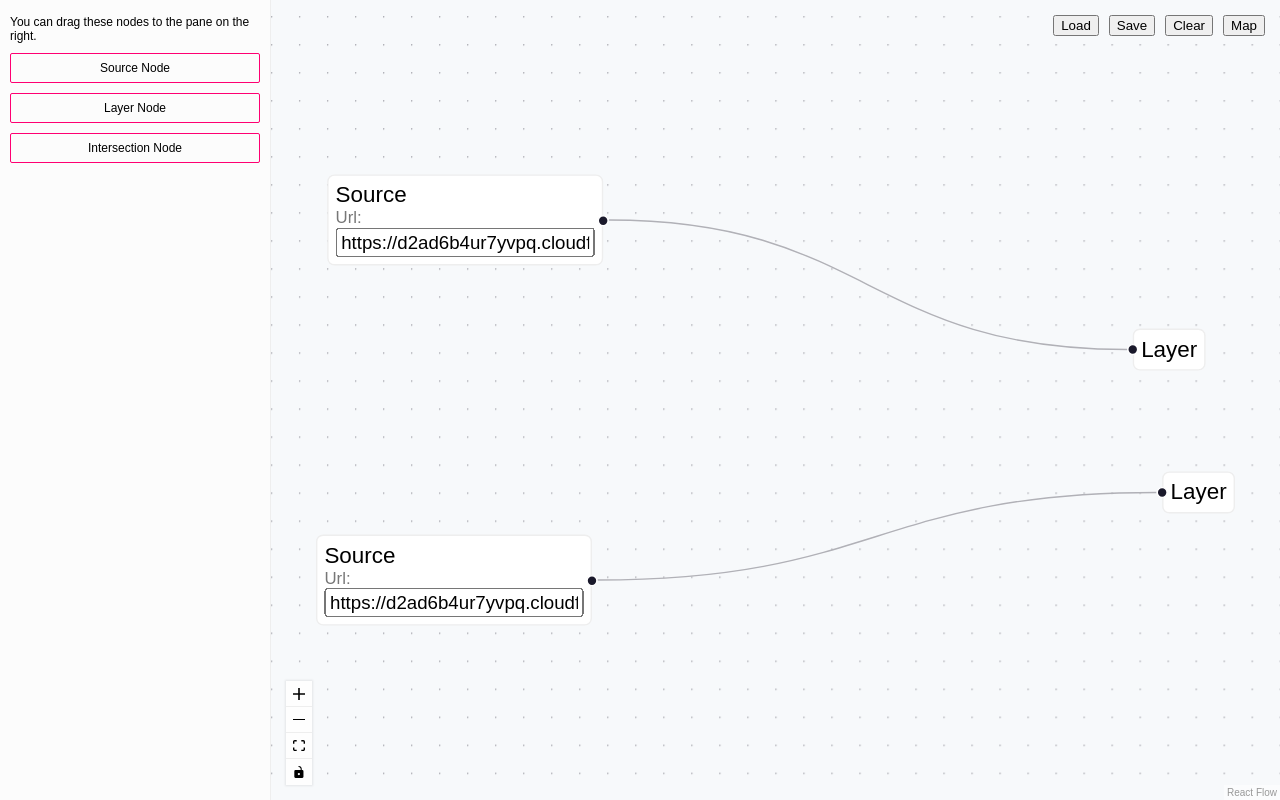
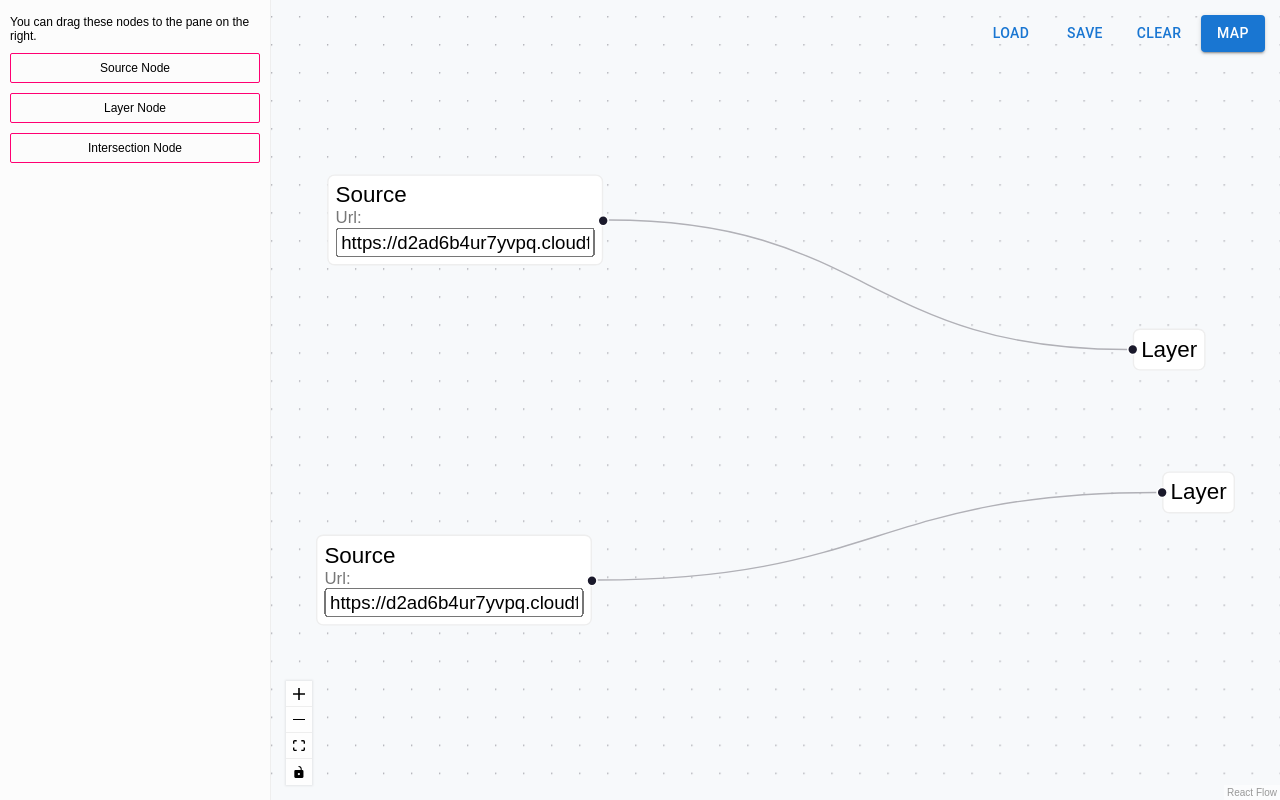
Before and after one commit to dcmdestello/carto-assignment, a React (Vite) app: page / in a window 1280 px wide. Built offline with nearby package versions, Linux system fonts and the light colour scheme.

Commit message:
Added MaterialUIv5 package. Simple switch to MUI Buttons in Toolbars.

```diff
--- a/package.json
+++ b/package.json
@@ -11,6 +11,9 @@
     "preview": "vite preview"
   },
   "dependencies": {
+    "@emotion/react": "^11.14.0",
+    "@emotion/styled": "^11.14.0",
+    "@mui/material": "^5.17.1",
     "@turf/turf": "^7.2.0",
     "@xyflow/react": "^12.5.1",
     "deck.gl": "^9.1.8",
--- a/src/DiagramView/DiagramToolbar/DiagramToolbar.tsx
+++ b/src/DiagramView/DiagramToolbar/DiagramToolbar.tsx
@@ -1,6 +1,7 @@
 import { useCallback } from "react";
 import { useReactFlow } from "@xyflow/react";
 import type { ViewMode } from "../../App";
+import { Button } from "@mui/material";
 
 interface DiagramToolbarProps {
   setViewMode: (mode: ViewMode) => void;
@@ -44,34 +45,35 @@ export const DiagramToolbar = ({ setViewMode }: DiagramToolbarProps) => {
 
   return (
     <div style={{ display: "flex", gap: "10px" }}>
-      <button
+      <Button
         onClick={() => {
           handleLoad();
         }}
       >
         Load
-      </button>
-      <button
+      </Button>
+      <Button
         onClick={() => {
           handleSave();
         }}
       >
         Save
-      </button>
-      <button
+      </Button>
+      <Button
         onClick={() => {
           handleClear();
         }}
       >
         Clear
-      </button>
-      <button
+      </Button>
+      <Button
         onClick={() => {
           setViewMode("map");
         }}
+        variant="contained"
       >
         Map
-      </button>
+      </Button>
     </div>
   );
 };
--- a/src/MapView/index.tsx
+++ b/src/MapView/index.tsx
@@ -8,6 +8,7 @@ import * as turf from "@turf/turf";
 import type { ViewMode } from "../App";
 import { combineBBoxes, getViewStateFromBBox } from "./bboxUtils";
 import { buildLayers, calcLayers, type PropertiesType } from "./layers";
+import { Button } from "@mui/material";
 
 type MapViewProps = {
   setViewMode: (s: ViewMode) => void;
@@ -47,13 +48,14 @@ export const MapView = ({ setViewMode, nodes, edges }: MapViewProps) => {
   return (
     <div className="dndflow">
       <div className="floatingAbsoluteActionsWrapper">
-        <button
+        <Button
           onClick={() => {
             setViewMode("diagram");
           }}
+          variant="contained"
         >
           Diagram
-        </button>
+        </Button>
       </div>
       <DeckGL
         initialViewState={initialViewState}
```
Also changed, not shown: 1 other file (tests, documents, lock files or other folders).
